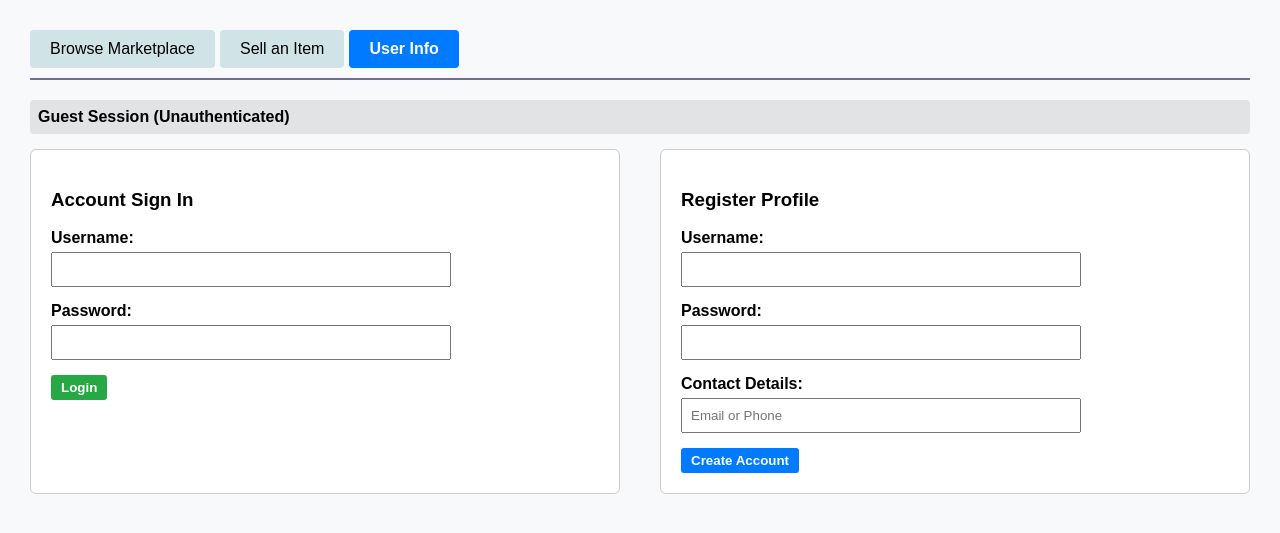
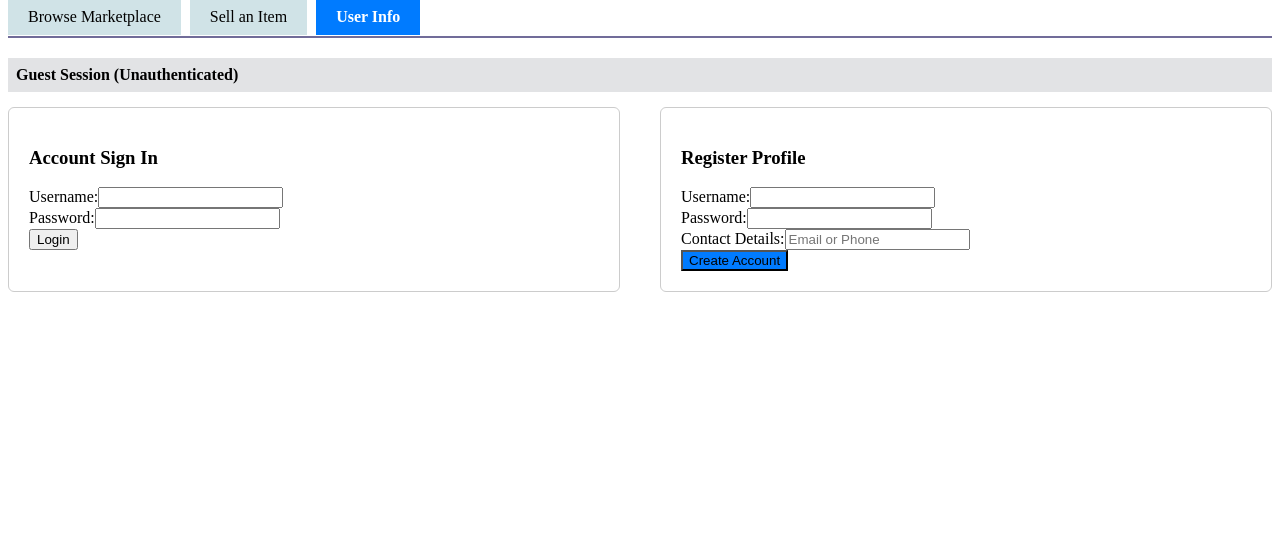
Before and after one commit to krishnazen27/20100882-project, a Flask app: page /profile in a window 1280 px wide. Shown: the top 533 px of the page. Run offline with Flask 3, Linux system fonts and the light colour scheme.

Commit message:
updated base html code removed style components
updated base html code removed style components

```diff
--- a/templates/base.html
+++ b/templates/base.html
@@ -4,31 +4,17 @@
     <meta charset="UTF-8">
     <meta name="viewport" content="width=device-width, initial-scale=1.0">
     <title>{% block title %}Dublin Classifieds Marketplace{% endblock %}</title>
-    <style>
-        body { font-family: Arial, sans-serif; margin: 30px; background-color: #f8f9fa; }
-        .navbar { display: flex; border-bottom: 2px solid #716c99; margin-bottom: 20px; padding-bottom: 10px; }
-        .nav-link { padding: 10px 20px; text-decoration: none; background: #d0e3e7; color: black; margin-right: 5px; font-size: 16px; border-radius: 4px; }
-        .nav-link.active { background: #007bff; color: white; font-weight: bold; }
-        table { width: 100%; border-collapse: collapse; margin-top: 15px; background: white; }
-        th, td { padding: 10px; text-align: left; border-bottom: 1px solid #ddd; }
-        th { background-color: #f2f2f2; }
-        .form-group { margin-bottom: 15px; }
-        .form-group label { display: block; margin-bottom: 5px; font-weight: bold; }
-        .form-group input, .form-group select { width: 100%; max-width: 400px; padding: 8px; box-sizing: border-box; }
-        .btn-buy { background-color: #28a745; color: white; border: none; padding: 5px 10px; cursor: pointer; border-radius: 3px; font-weight: bold; }
-        .btn-buy:disabled { background-color: #6c757d; cursor: not-allowed; }
-        .banner { font-weight: bold; padding: 8px; margin-bottom: 15px; background-color: #e2e3e5; border-radius: 4px; }
-    </style>
 </head>
 <body>
 
-    <div class="navbar">
-        <a href="/" class="nav-link {% if active_page == 'buying' %}active{% endif %}">Browse Marketplace</a>
-        <a href="/selling" class="nav-link {% if active_page == 'selling' %}active{% endif %}">Sell an Item</a>
-        <a href="/profile" class="nav-link {% if active_page == 'profile' %}active{% endif %}">User Info</a>
+    <!-- Navigation Menu built with plain HTML layout -->
+    <div id="navbar" style="border-bottom: 2px solid #716c99; margin-bottom: 20px; padding-bottom: 10px;">
+        <a href="/" id="nav-buying" style="padding: 10px 20px; text-decoration: none; color: black; margin-right: 5px; font-size: 16px; background-color: #d0e3e7;">Browse Marketplace</a>
+        <a href="/selling" id="nav-selling" style="padding: 10px 20px; text-decoration: none; color: black; margin-right: 5px; font-size: 16px; background-color: #d0e3e7;">Sell an Item</a>
+        <a href="/profile" id="nav-profile" style="padding: 10px 20px; text-decoration: none; color: black; margin-right: 5px; font-size: 16px; background-color: #d0e3e7;">User Info</a>
     </div>
 
-    <div class="banner">
+    <div id="session-banner" style="font-weight: bold; padding: 8px; margin-bottom: 15px; background-color: #e2e3e5;">
         {% if session.get('username') %}
             Active Session: Logged in as <strong>{{ session.get('username') }}</strong>
         {% else %}
@@ -41,8 +27,20 @@
     </div>
 
     <script>
-        // Setup base API endpoint URL mapping globally
         const API_BASE = `${window.location.protocol}//${window.location.host}/api`;
+
+        // Manage active link colors purely via JavaScript instead of CSS pseudo-classes
+        const activePage = "{{ active_page }}";
+        if (activePage === 'buying') {
+            const el = document.getElementById('nav-buying');
+            if (el) { el.style.backgroundColor = '#007bff'; el.style.color = 'white'; el.style.fontWeight = 'bold'; }
+        } else if (activePage === 'selling') {
+            const el = document.getElementById('nav-selling');
+            if (el) { el.style.backgroundColor = '#007bff'; el.style.color = 'white'; el.style.fontWeight = 'bold'; }
+        } else if (activePage === 'profile') {
+            const el = document.getElementById('nav-profile');
+            if (el) { el.style.backgroundColor = '#007bff'; el.style.color = 'white'; el.style.fontWeight = 'bold'; }
+        }
     </script>
     {% block scripts %}{% endblock %}
 </body>
```
